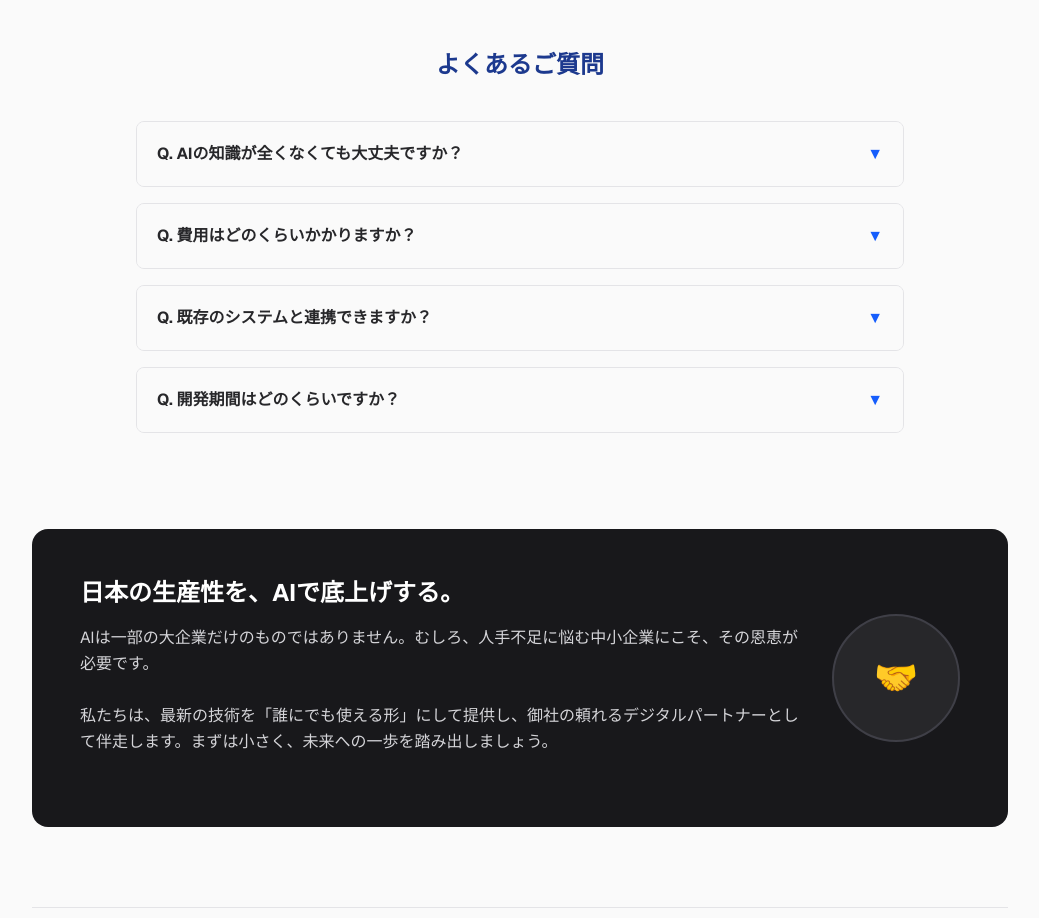
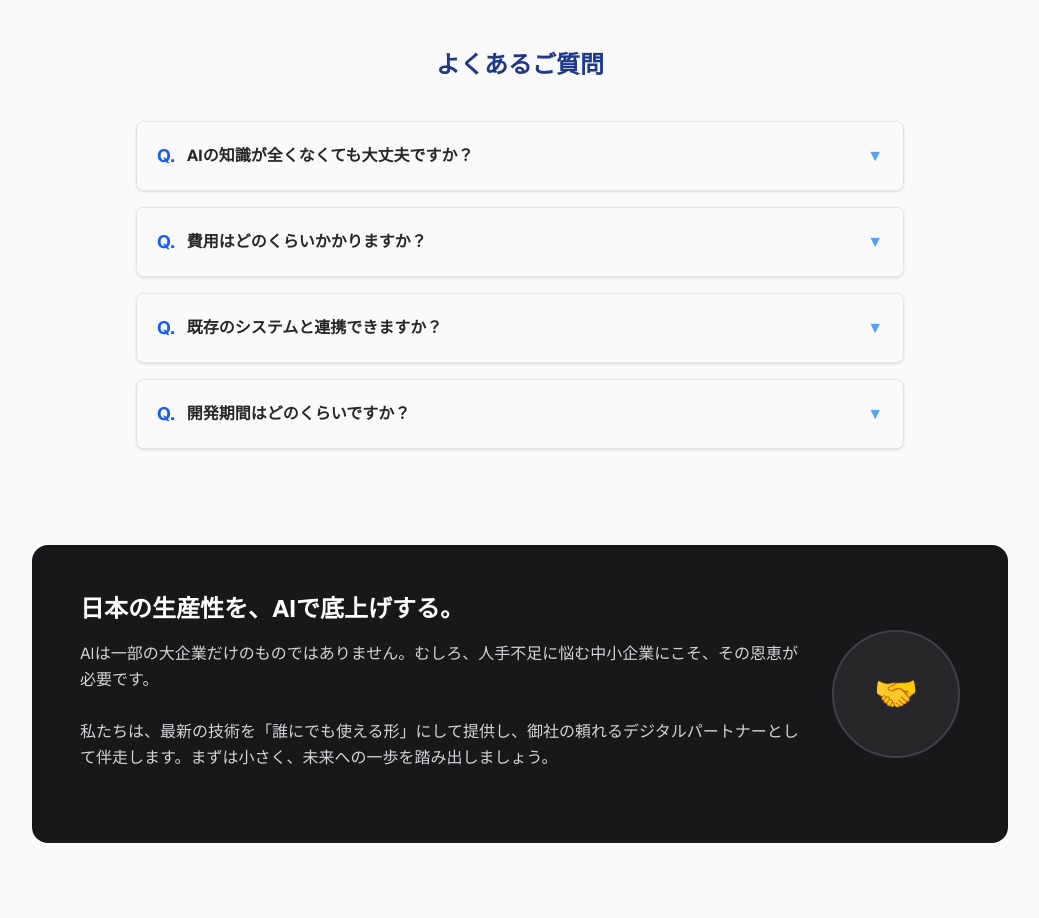
Before and after one commit to tnakajima2050/smartcityai-site, a Next.js app: page / in a window 1280 px wide. Shown: the part 2220-3138 px from the top of the page, without its empty margins (120-1159 px from the left). Built offline with nearby package versions, Linux system fonts and the light colour scheme.

Commit message:
Update page.tsxFaq修正detail202512101501

```diff
--- a/app/page.tsx
+++ b/app/page.tsx
@@ -538,19 +538,23 @@ const useCases = [
 const faqs = [
   {
     q: "AIの知識が全くなくても大丈夫ですか？",
-    a: "はい、全く問題ありません。技術的なことは全て弊社が担当します。お客様は「どんな業務を楽にしたいか」という課題だけお話しください。"
+    answer: "はい、全く問題ありません。専門知識は一切不要です。",
+    detail: "技術的な選定、開発、運用はすべて弊社が担当します。お客様には「今の業務のどこが大変か」「どうなれば楽になるか」という課題感だけをお話しいただければ、最適な解決策を専門用語を使わずにご提案いたします。"
   },
   {
     q: "費用はどのくらいかかりますか？",
-    a: "スモールスタートを推奨しているため、数十万円からのPoC（実証実験）プランもご用意しています。また、IT導入補助金などの活用支援も行っています。"
+    answer: "スモールスタートを推奨しており、数十万円からのプランもございます。",
+    detail: "いきなり数百万円のシステムを作るのではなく、まずは最小限の機能で効果を検証する「PoC（実証実験）」から始めることをお勧めしています。また、IT導入補助金などの公的支援の活用サポートも行っており、実質的な負担を抑えた導入が可能です。"
   },
   {
     q: "既存のシステムと連携できますか？",
-    a: "はい、可能です。kintone、Salesforce、社内データベースなど、現在お使いのシステムにAI機能をアドオンする形での開発を得意としています。"
+    answer: "はい、可能です。現在お使いのシステムと柔軟に連携します。",
+    detail: "kintone、Salesforce、Chatwork、LINE、あるいは自社独自のデータベースなど、既存のツールを活かしたままAI機能だけを「アドオン（追加）」する開発を得意としています。業務フローを大きく変えることなく、生産性を向上させることができます。"
   },
   {
     q: "開発期間はどのくらいですか？",
-    a: "簡易的なプロトタイプであれば最短2週間〜1ヶ月でご提示可能です。まずは効果が出るかを確認してから、本開発に進むことができます。"
+    answer: "最短2週間〜1ヶ月程度でプロトタイプをご提示可能です。",
+    detail: "まずは動くもの（試作版）を早期に触っていただくことを重視しています。そこで効果を確認していただき、フィードバックを反映させながら本開発へ進むため、開発期間が長引いて「結局使えないものができた」という失敗を防ぎます。"
   }
 ];
 
@@ -716,7 +720,7 @@ export default function Home() {
         </section>
 
 
-        {/* --------------------------------------------------------- */}
+       {/* --------------------------------------------------------- */}
         {/* 5. FAQ */}
         {/* --------------------------------------------------------- */}
         <section className="mb-24 max-w-3xl mx-auto w-full">
@@ -725,21 +729,33 @@ export default function Home() {
           </div>
           <div className="space-y-4">
             {faqs.map((faq, index) => (
-              <div key={index} className="border border-zinc-200 rounded-lg bg-white overflow-hidden">
+              <div key={index} className="border border-zinc-200 rounded-lg bg-white overflow-hidden shadow-sm">
                 <button
                   onClick={() => toggleFaq(index)}
                   className="w-full flex justify-between items-center p-5 text-left bg-zinc-50 hover:bg-zinc-100 transition"
                 >
-                  <span className="font-bold text-zinc-800 text-sm md:text-base">Q. {faq.q}</span>
-                  <span className={`transform transition-transform duration-200 text-blue-600 font-bold ${openFaqIndex === index ? 'rotate-180' : ''}`}>
+                  <span className="font-bold text-zinc-800 text-sm md:text-base flex items-center">
+                    <span className="text-blue-600 mr-3 text-lg">Q.</span>
+                    {faq.q}
+                  </span>
+                  <span className={`transform transition-transform duration-200 text-blue-400 font-bold ${openFaqIndex === index ? 'rotate-180' : ''}`}>
                     ▼
                   </span>
                 </button>
                 {openFaqIndex === index && (
-                  <div className="p-5 border-t border-zinc-200 bg-white">
-                    <p className="text-sm text-zinc-600 leading-relaxed">
-                      <span className="font-bold text-emerald-600 mr-2">A.</span>
-                      {faq.a}
+                  <div className="p-6 border-t border-zinc-200 bg-white animate-in slide-in-from-top-2 duration-200">
+                    {/* 1. 結論（簡潔に） */}
+                    <p className="text-base font-bold text-emerald-700 mb-4 flex items-start">
+                      <span className="mr-3 text-lg">A.</span>
+                      {faq.answer}
+                    </p>
+
+                    {/* 2. 余白と区切り線 */}
+                    <hr className="border-dashed border-zinc-200 mb-4" />
+
+                    {/* 3. 詳細説明（理由付け） */}
+                    <p className="text-sm text-zinc-600 leading-relaxed pl-8">
+                      {faq.detail}
                     </p>
                   </div>
                 )}
```
